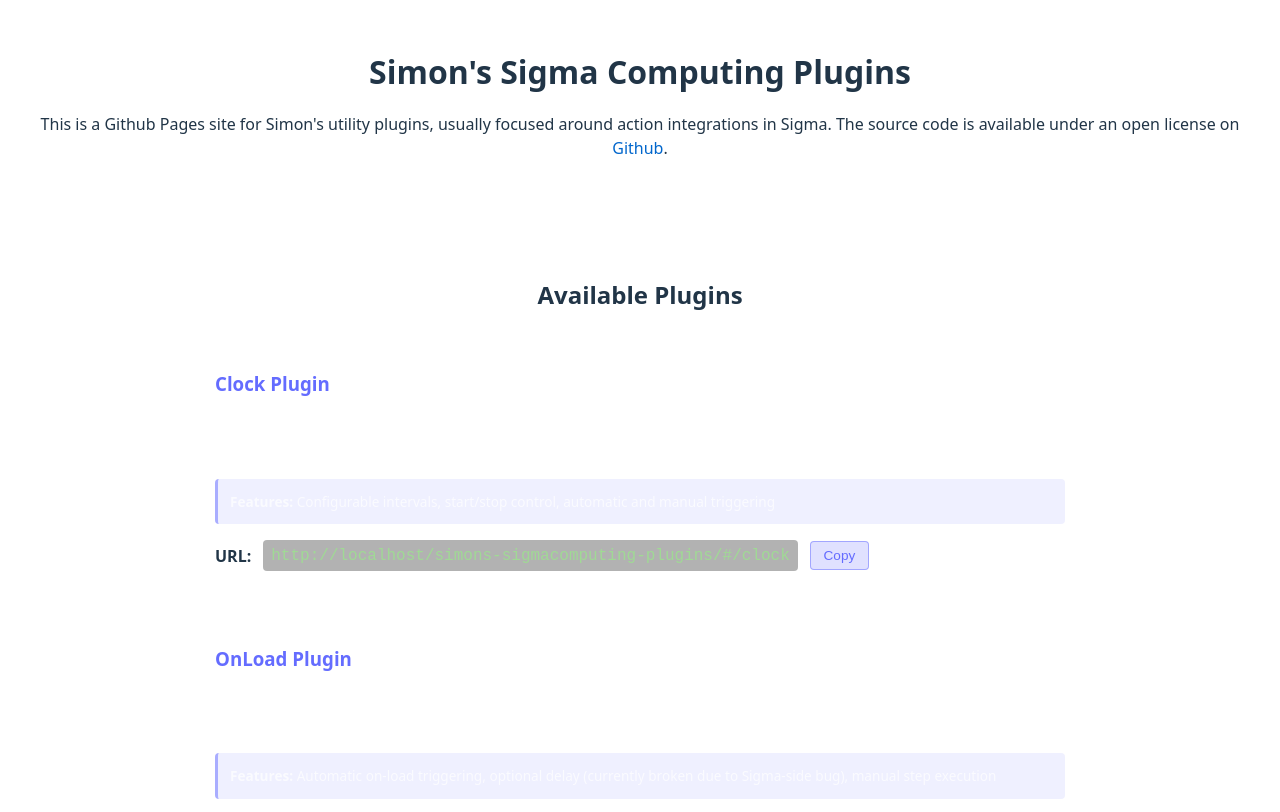
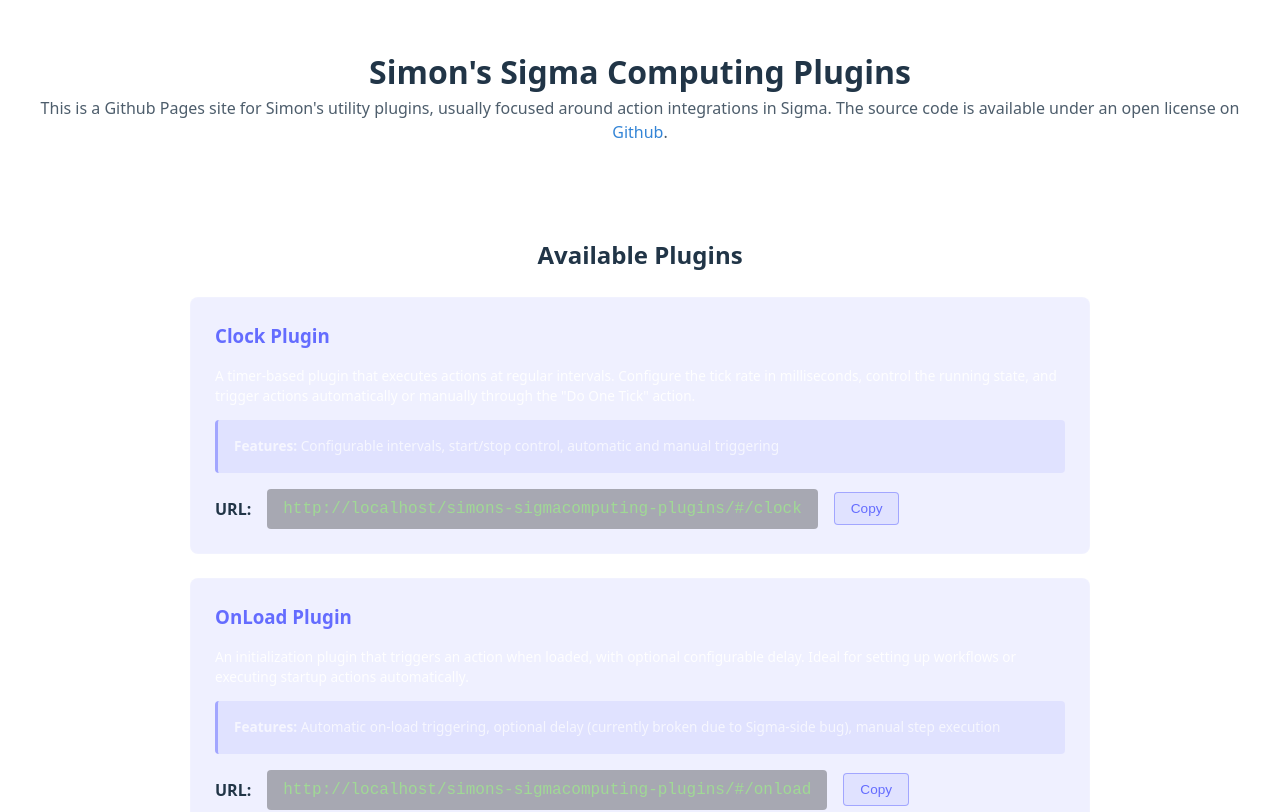
Before and after one commit to slequar/simons-sigmacomputing-plugins, a React (Vite) app: page /#/ in a window 1280 px wide. Shown: the top 812 px of the page. Built offline with nearby package versions, Linux system fonts and the light colour scheme.

Commit message:
css-in-js

```diff
--- a/src/pages/Landing.tsx
+++ b/src/pages/Landing.tsx
@@ -1,4 +1,5 @@
 import { useState } from "react";
+import { landingStyles } from "../styles/landingStyles";
 
 export default function Landing() {
   const [copiedUrl, setCopiedUrl] = useState<string | null>(null);
@@ -15,10 +16,10 @@
   const onloadUrl = `${window.location.origin}/simons-sigmacomputing-plugins/#/onload`;
 
   return (
-    <div className="landing-page">
-      <header className="header">
-        <h1>Simon's Sigma Computing Plugins</h1>
-        <p>
+    <div style={landingStyles.container}>
+      <header style={landingStyles.header}>
+        <h1 style={landingStyles.headerTitle}>Simon's Sigma Computing Plugins</h1>
+        <p style={landingStyles.subtitle}>
           This is a Github Pages site for Simon's utility plugins, usually
           focused around action integrations in Sigma. The source code is
           available under an open license on{" "}
@@ -28,26 +29,26 @@
           .
         </p>
       </header>
-      <main className="main-content">
-        <section className="plugins">
-          <h2>Available Plugins</h2>
+      <main style={landingStyles.mainContent}>
+        <section style={landingStyles.pluginsSection}>
+          <h2 style={landingStyles.pluginsSectionTitle}>Available Plugins</h2>
 
-          <div className="plugin-card">
-            <h3>Clock Plugin</h3>
-            <p className="plugin-description">
+          <div style={landingStyles.pluginCard}>
+            <h3 style={landingStyles.pluginCardTitle}>Clock Plugin</h3>
+            <p style={landingStyles.pluginDescription}>
               A timer-based plugin that executes actions at regular intervals.
               Configure the tick rate in milliseconds, control the running
               state, and trigger actions automatically or manually through the
               "Do One Tick" action.
             </p>
-            <p className="plugin-features">
+            <p style={landingStyles.pluginFeatures}>
               <strong>Features:</strong> Configurable intervals, start/stop
               control, automatic and manual triggering
             </p>
-            <div className="url-container">
-              <strong>URL:</strong> <code>{clockUrl}</code>
+            <div style={landingStyles.urlContainer}>
+              <strong>URL:</strong> <code style={landingStyles.pluginCode}>{clockUrl}</code>
               <button
-                className="copy-button"
+                style={landingStyles.copyButton}
                 onClick={() => {
                   copyToClipboard(clockUrl);
                 }}
@@ -58,22 +59,22 @@
             </div>
           </div>
 
-          <div className="plugin-card">
-            <h3>OnLoad Plugin</h3>
-            <p className="plugin-description">
+          <div style={landingStyles.pluginCard}>
+            <h3 style={landingStyles.pluginCardTitle}>OnLoad Plugin</h3>
+            <p style={landingStyles.pluginDescription}>
               An initialization plugin that triggers an action when loaded, with
               optional configurable delay. Ideal for setting up workflows or
               executing startup actions automatically.
             </p>
-            <p className="plugin-features">
+            <p style={landingStyles.pluginFeatures}>
               <strong>Features:</strong> Automatic on-load triggering, optional
               delay (currently broken due to Sigma-side bug), manual step
               execution
             </p>
-            <div className="url-container">
-              <strong>URL:</strong> <code>{onloadUrl}</code>
+            <div style={landingStyles.urlContainer}>
+              <strong>URL:</strong> <code style={landingStyles.pluginCode}>{onloadUrl}</code>
               <button
-                className="copy-button"
+                style={landingStyles.copyButton}
                 onClick={() => {
                   copyToClipboard(onloadUrl);
                 }}
@@ -85,7 +86,7 @@
           </div>
         </section>
       </main>
-      <footer className="footer">
+      <footer style={landingStyles.footer}>
         <p>&copy; 2025 Simon's Sigma Computing Plugins</p>
       </footer>
     </div>
--- a/src/plugins/clock.tsx
+++ b/src/plugins/clock.tsx
@@ -8,6 +8,16 @@
 } from "@sigmacomputing/plugin";
 
 import type { ActualVariable_t } from "../types";
+import {
+  pluginContainerStyles,
+  pluginHeaderStyles,
+  pluginTitleStyles,
+  pluginContentStyles,
+  pluginStatusItemStyles,
+  pluginLabelStyles,
+  pluginValueStyles,
+  statusColors,
+} from "../styles/pluginStyles";
 
 interface ClockConfig_t {
   MSPT: string;
@@ -72,7 +82,25 @@
     };
   }, [isRunning, mspt, doTick]);
 
-  return <>:clock: - {JSON.stringify({ mspt, isRunning })}</>;
+  return (
+    <div style={pluginContainerStyles}>
+      <div style={pluginHeaderStyles}>
+        <h2 style={pluginTitleStyles}>⏱️ Clock Plugin</h2>
+      </div>
+      <div style={pluginContentStyles}>
+        <div style={pluginStatusItemStyles}>
+          <span style={pluginLabelStyles}>Status:</span>
+          <span style={{ ...pluginValueStyles, color: isRunning ? statusColors.running : statusColors.stopped }}>
+            {isRunning ? "Running" : "Stopped"}
+          </span>
+        </div>
+        <div style={pluginStatusItemStyles}>
+          <span style={pluginLabelStyles}>Tick Rate:</span>
+          <span style={pluginValueStyles}>{mspt}ms</span>
+        </div>
+      </div>
+    </div>
+  );
 }
 
 export default Clock;
--- a/src/plugins/onLoad.tsx
+++ b/src/plugins/onLoad.tsx
@@ -8,6 +8,16 @@
 } from "@sigmacomputing/plugin";
 
 import type { ActualVariable_t } from "../types";
+import {
+  pluginContainerStyles,
+  pluginHeaderStyles,
+  pluginTitleStyles,
+  pluginContentStyles,
+  pluginStatusItemStyles,
+  pluginLabelStyles,
+  pluginValueStyles,
+  statusColors,
+} from "../styles/pluginStyles";
 
 interface OnLoadConfig_t {
   tick: string;
@@ -60,7 +70,25 @@
     };
   }, [doTick, delayMs, hasFired]);
 
-  return <>onLoad - {JSON.stringify({ hasFired, delayMs })}</>;
+  return (
+    <div style={pluginContainerStyles}>
+      <div style={pluginHeaderStyles}>
+        <h2 style={pluginTitleStyles}>🚀 OnLoad Plugin</h2>
+      </div>
+      <div style={pluginContentStyles}>
+        <div style={pluginStatusItemStyles}>
+          <span style={pluginLabelStyles}>Status:</span>
+          <span style={{ ...pluginValueStyles, color: hasFired ? statusColors.fired : statusColors.waiting }}>
+            {hasFired ? "Fired" : "Waiting"}
+          </span>
+        </div>
+        <div style={pluginStatusItemStyles}>
+          <span style={pluginLabelStyles}>Delay:</span>
+          <span style={pluginValueStyles}>{delayMs}ms</span>
+        </div>
+      </div>
+    </div>
+  );
 }
 
 export default OnLoad;
--- /dev/null
+++ b/src/styles/landingStyles.ts
@@ -0,0 +1,142 @@
+import { colors, spacing, typography, borderRadius, transitions } from "./theme";
+
+export const landingStyles = {
+  container: {
+    display: "flex",
+    flexDirection: "column" as const,
+    minHeight: "100vh",
+  },
+
+  header: {
+    textAlign: "center" as const,
+    padding: `${spacing.xxl} ${spacing.lg}`,
+    borderBottom: `1px solid ${colors.borderLight}`,
+  },
+
+  headerTitle: {
+    margin: 0,
+    fontSize: typography.fontSize.xxl,
+    fontWeight: typography.fontWeight.semibold,
+  },
+
+  subtitle: {
+    margin: 0,
+    opacity: 0.8,
+  },
+
+  mainContent: {
+    flex: 1,
+    display: "flex",
+    flexDirection: "column" as const,
+    alignItems: "center",
+    justifyContent: "center",
+    padding: spacing.lg,
+  },
+
+  hero: {
+    textAlign: "center" as const,
+    maxWidth: "600px",
+    marginBottom: spacing.xxl,
+  },
+
+  heroTitle: {
+    marginTop: 0,
+  },
+
+  pluginsSection: {
+    width: "100%",
+    maxWidth: "900px",
+  },
+
+  pluginsSectionTitle: {
+    textAlign: "center" as const,
+    marginBottom: spacing.lg,
+  },
+
+  pluginCard: {
+    background: colors.accentLight,
+    border: `1px solid ${colors.borderLight}`,
+    borderRadius: borderRadius.md,
+    padding: spacing.lg,
+    marginBottom: spacing.lg,
+    transition: transitions.normal,
+    cursor: "pointer",
+
+    "&:hover": {
+      background: colors.accentMedium,
+      borderColor: colors.borderMedium,
+    },
+  },
+
+  pluginCardTitle: {
+    marginTop: 0,
+    marginBottom: spacing.md,
+    color: colors.primary,
+  },
+
+  pluginCardParagraph: {
+    margin: `${spacing.sm} 0`,
+    lineHeight: 1.6,
+  },
+
+  pluginDescription: {
+    fontSize: typography.fontSize.sm,
+    color: colors.textTertiary,
+    marginBottom: `${spacing.md} !important`,
+  },
+
+  pluginFeatures: {
+    fontSize: typography.fontSize.sm,
+    color: colors.textSecondary,
+    marginBottom: `${spacing.md} !important`,
+    padding: spacing.md,
+    background: colors.accentLight,
+    borderLeft: `3px solid ${colors.accentBorder}`,
+    borderRadius: borderRadius.sm,
+  },
+
+  pluginCode: {
+    background: colors.codeBackground,
+    padding: `${spacing.sm} ${spacing.md}`,
+    borderRadius: borderRadius.sm,
+    fontFamily: typography.fontFamilyMono,
+    color: colors.codeText,
+  },
+
+  urlContainer: {
+    display: "flex",
+    alignItems: "center",
+    gap: spacing.md,
+    flexWrap: "wrap" as const,
+    marginTop: spacing.md,
+  },
+
+  copyButton: {
+    background: colors.accentLight,
+    border: `1px solid ${colors.accentBorder}`,
+    color: colors.primary,
+    padding: `${spacing.sm} ${spacing.md}`,
+    borderRadius: borderRadius.sm,
+    cursor: "pointer",
+    fontSize: typography.fontSize.sm,
+    fontWeight: typography.fontWeight.medium,
+    transition: transitions.fast,
+
+    "&:hover": {
+      background: colors.accentMedium,
+      borderColor: colors.accentBorderHover,
+    },
+
+    "&:active": {
+      transform: "scale(0.98)",
+    },
+  },
+
+  footer: {
+    textAlign: "center" as const,
+    padding: spacing.lg,
+    borderTop: `1px solid ${colors.borderLight}`,
+    opacity: 0.7,
+    fontSize: typography.fontSize.sm,
+  },
+};
--- /dev/null
+++ b/src/styles/pluginStyles.ts
@@ -0,0 +1,64 @@
+import { colors, spacing, typography, borderRadius } from "./theme";
+
+export const pluginContainerStyles = {
+  display: "flex",
+  flexDirection: "column" as const,
+  height: "100vh",
+  background: colors.bgGradient,
+  color: colors.textPrimary,
+  fontFamily: typography.fontFamily,
+};
+
+export const pluginHeaderStyles = {
+  padding: spacing.lg,
+  borderBottom: `1px solid ${colors.borderLight}`,
+  textAlign: "center" as const,
+};
+
+export const pluginTitleStyles = {
+  margin: 0,
+  fontSize: typography.fontSize.xxl,
+  fontWeight: typography.fontWeight.semibold,
+};
+
+export const pluginContentStyles = {
+  flex: 1,
+  display: "flex",
+  flexDirection: "column" as const,
+  justifyContent: "center",
+  alignItems: "center",
+  gap: spacing.lg,
+  padding: spacing.lg,
+};
+
+export const pluginStatusItemStyles = {
+  display: "flex",
+  alignItems: "center",
+  gap: spacing.md,
+  fontSize: typography.fontSize.lg,
+  padding: `${spacing.md} ${spacing.lg}`,
+  background: colors.accentLight,
+  border: `1px solid ${colors.accentBorder}`,
+  borderRadius: borderRadius.md,
+  minWidth: "300px",
+  justifyContent: "space-between" as const,
+};
+
+export const pluginLabelStyles = {
+  fontWeight: typography.fontWeight.medium,
+  color: colors.textSecondary,
+};
+
+export const pluginValueStyles = {
+  fontWeight: typography.fontWeight.semibold,
+  color: colors.primary,
+  fontFamily: typography.fontFamilyMono,
+};
+
+// Status-specific value colors
+export const statusColors = {
+  running: colors.success,
+  stopped: colors.error,
+  fired: colors.success,
+  waiting: colors.warning,
+};
--- /dev/null
+++ b/src/styles/theme.ts
@@ -0,0 +1,91 @@
+// Color palette
+export const colors = {
+  primary: "#646cff",
+  success: "#a0d995",
+  warning: "#ffd93d",
+  error: "#ff6b6b",
+
+  // Backgrounds
+  bgDark: "#242424",
+  bgDarker: "#1e1e2e",
+  bgGradient: "linear-gradient(135deg, #1e1e2e 0%, #2d2d44 100%)",
+
+  // Text
+  textPrimary: "rgba(255, 255, 255, 0.87)",
+  textSecondary: "rgba(255, 255, 255, 0.7)",
+  textTertiary: "rgba(255, 255, 255, 0.9)",
+
+  // Borders
+  borderLight: "rgba(255, 255, 255, 0.1)",
+  borderMedium: "rgba(255, 255, 255, 0.2)",
+
+  // Accents
+  accentLight: "rgba(100, 108, 255, 0.1)",
+  accentMedium: "rgba(100, 108, 255, 0.3)",
+  accentBorder: "rgba(100, 108, 255, 0.5)",
+  accentBorderHover: "rgba(100, 108, 255, 0.8)",
+
+  // Code
+  codeBackground: "rgba(0, 0, 0, 0.3)",
+  codeText: "#a0d995",
+};
+
+// Spacing
+export const spacing = {
+  xs: "0.25rem",
+  sm: "0.5rem",
+  md: "1rem",
+  lg: "1.5rem",
+  xl: "2rem",
+  xxl: "3rem",
+};
+
+// Typography
+export const typography = {
+  fontFamily: "system-ui, -apple-system, sans-serif",
+  fontFamilyMono: "'Courier New', monospace",
+
+  fontSize: {
+    xs: "0.75rem",
+    sm: "0.85rem",
+    base: "1rem",
+    lg: "1.2rem",
+    xl: "1.5rem",
+    xxl: "2rem",
+  },
+
+  fontWeight: {
+    normal: 400,
+    medium: 500,
+    semibold: 600,
+  },
+};
+
+// Border radius
+export const borderRadius = {
+  sm: "4px",
+  md: "8px",
+  lg: "12px",
+};
+
+// Transitions
+export const transitions = {
+  fast: "all 0.2s ease",
+  normal: "all 0.3s ease",
+  slow: "all 0.5s ease",
+};
+
+// Shadows
+export const shadows = {
+  sm: "0 1px 2px rgba(0, 0, 0, 0.05)",
+  md: "0 4px 6px rgba(0, 0, 0, 0.1)",
+  lg: "0 10px 15px rgba(0, 0, 0, 0.1)",
+};
+
+// Breakpoints
+export const breakpoints = {
+  mobile: "640px",
+  tablet: "768px",
+  desktop: "1024px",
+  wide: "1280px",
+};
```
Also changed, not shown: src/styles/globalStyles.ts (added, +50 -0 lines).
